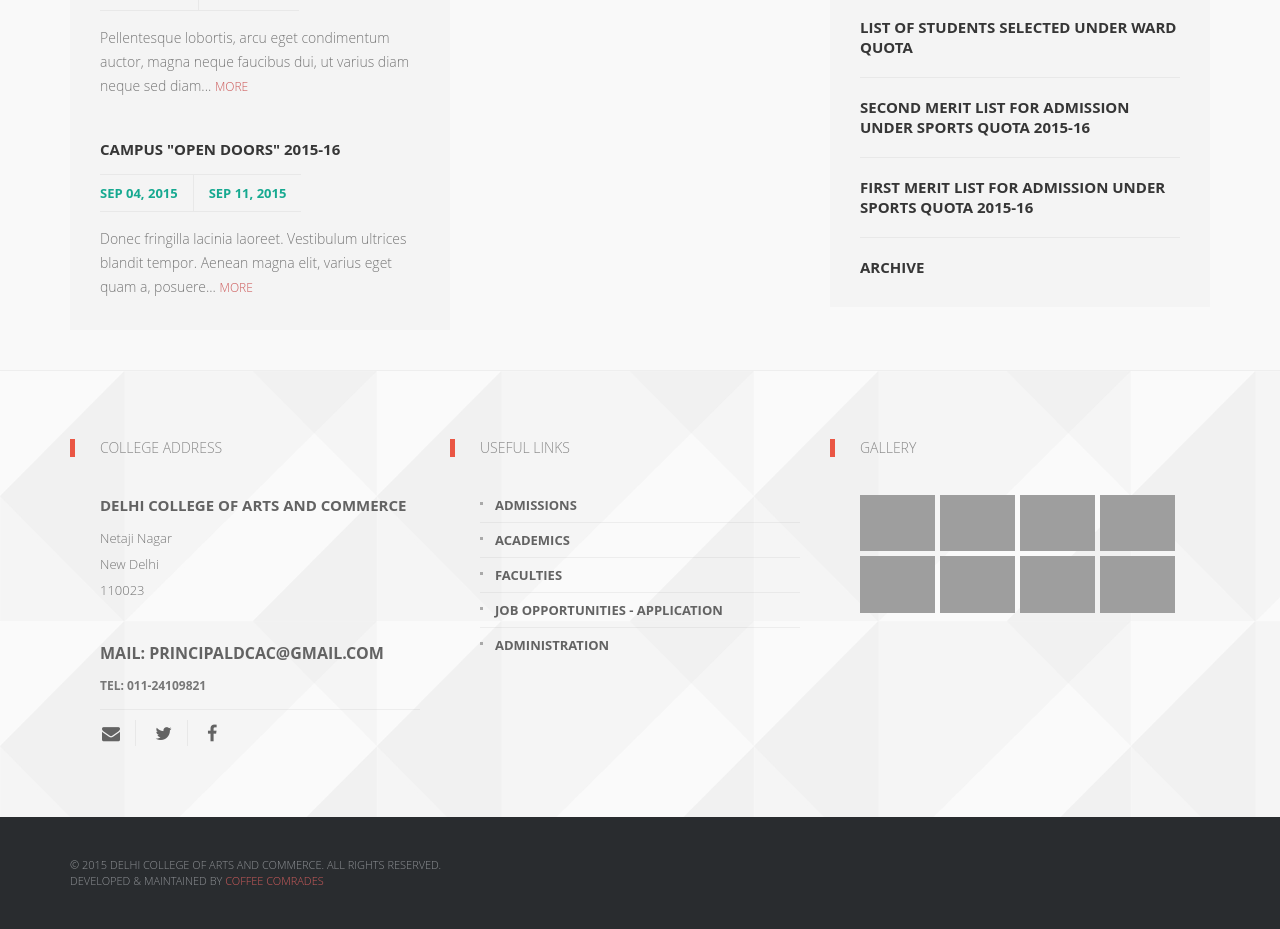
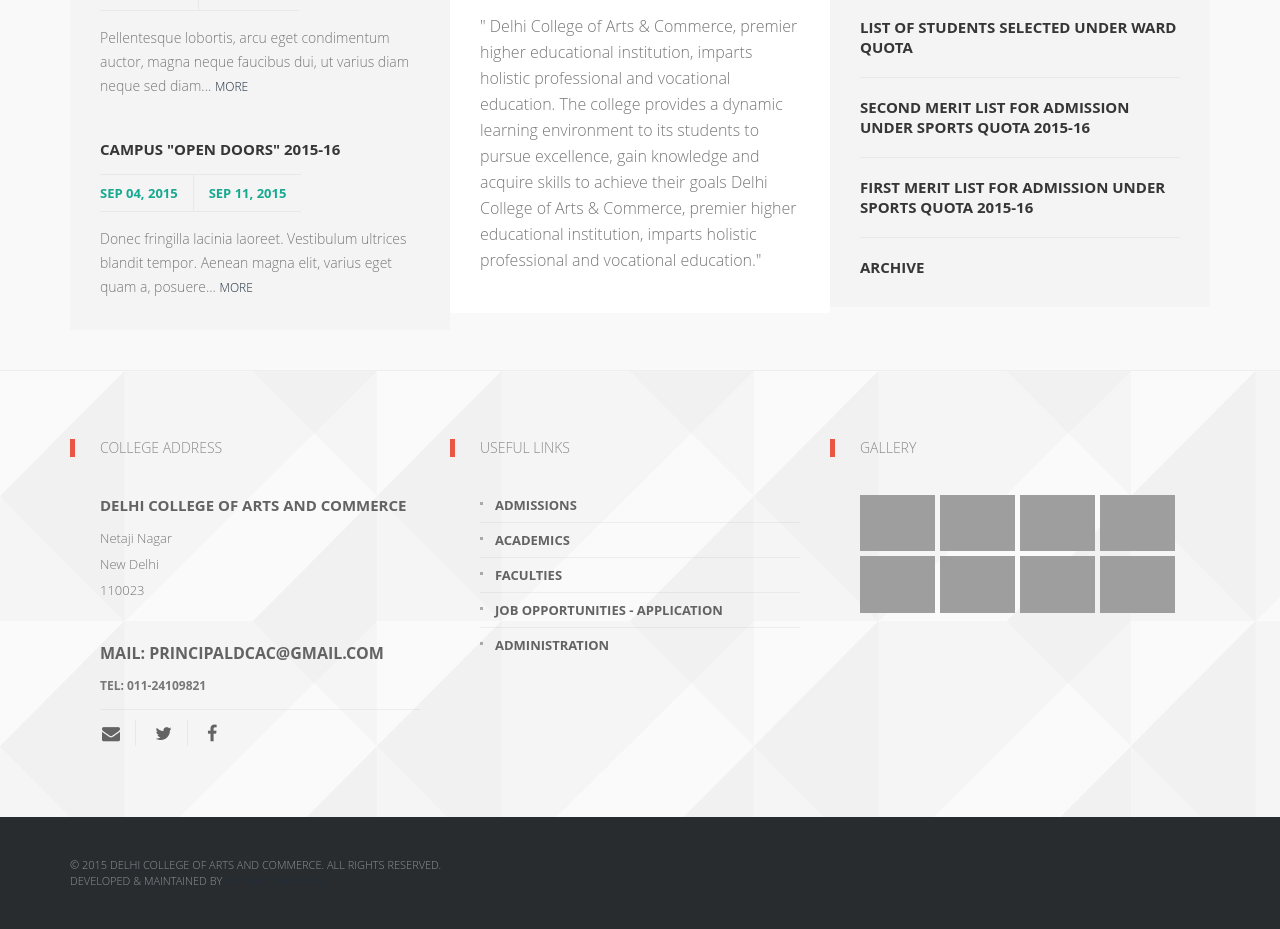
Before and after one commit to Manda7rsnt/DCAC, a PHP site: page /index-new.php in a window 1280 px wide. Shown: the part 1080-2009 px from the top of the page. Run offline with PHP 8.4, Linux system fonts and the light colour scheme; grey boxes are pictures that could not be loaded.

Commit message:
DCAC- minor changes about us
About Us

```diff
--- a/header.php
+++ b/header.php
@@ -20,6 +20,8 @@
     </head>
 
     <style>
+
+
 
 .styledrow{
 
@@ -56,11 +58,11 @@ header{
 }
 
 .bg-color{
-  background-color: #22313F;
+  background-color: #ABB7B7;
 }
 
 li a:link, a:visited {
-    color:  #CD5C5C;
+    color:  #22313F;
     text-decoration: none;
 }
         <!---->
--- a/index-new.php
+++ b/index-new.php
@@ -340,13 +340,24 @@
 
                     <div class="col-lg-4 col-md-4"><!-- misc wrapper -->
 
-                        <div class="col-padded"><!-- inner custom column -->
+                        <div class="col-padded "><!-- inner custom column -->
 
                             <ul class="list-unstyled clear-margins"><!-- widgets -->
 
 
 
                                 <li class="widget-container widget_text"><!-- widget -->
+                                <p><h1 class="title-widget">About Us</h1></p>
+
+                                <img src="img/DCAC1.png"><br><br>
+                                <p>
+                                    " Delhi College of Arts & Commerce, premier higher educational institution,
+                                    imparts holistic professional and vocational education.
+                                    The college provides a dynamic learning environment to its students to pursue excellence,
+                                    gain knowledge and acquire skills to achieve their goals Delhi College of Arts & Commerce,
+                                    premier higher educational institution, imparts holistic professional and vocational education."
+                                </p>
+
 
                                 </li><!-- widget end -->
 
```
Also changed, not shown: images/p5.png (added).
